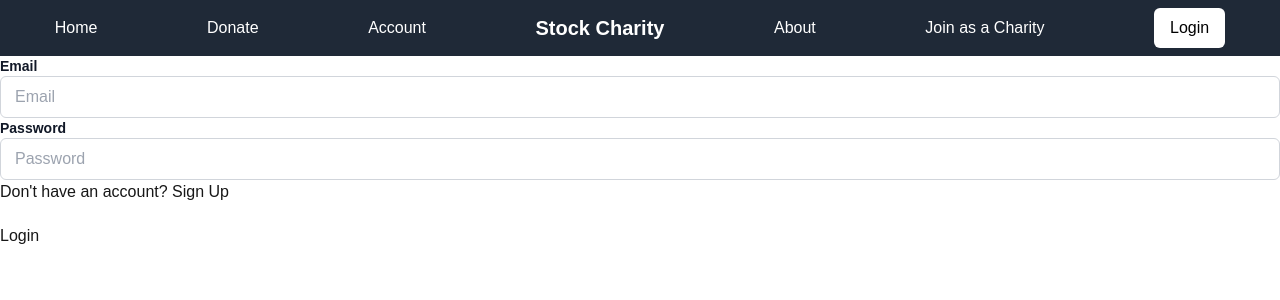
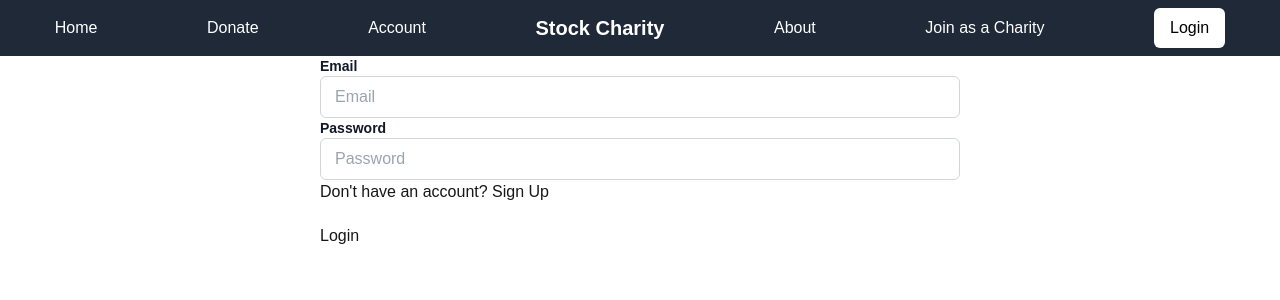
Before and after one commit to utmgdsc/StockCharity, a Next.js app in the folder webapp/: page /login in a window 1280 px wide. Shown: the top 300 px of the page. Built offline with nearby package versions, Linux system fonts and the light colour scheme.

Commit message:
Fixed style

```diff
--- a/webapp/src/pages/login.tsx
+++ b/webapp/src/pages/login.tsx
@@ -35,7 +35,7 @@ const LoginPage: () => JSX.Element = () => {
             });
     }
 
-    return <form className="width-half m-auto" onSubmit={handleSubmit(doLogin)}>
+    return <form className="w-1/2 m-auto" onSubmit={handleSubmit(doLogin)}>
         <div className="field">
             <label className="label-style">Email</label>
             <div className="control">
```
